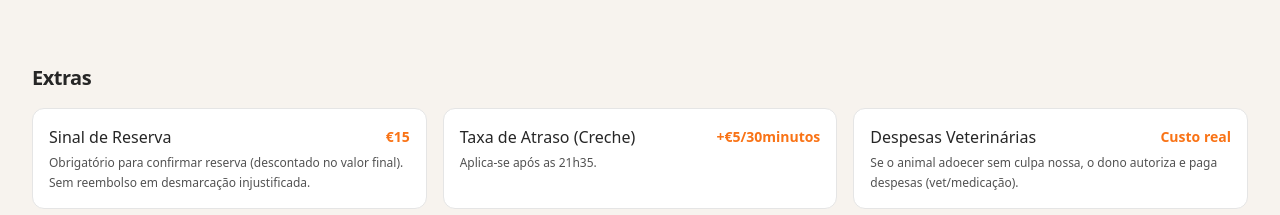
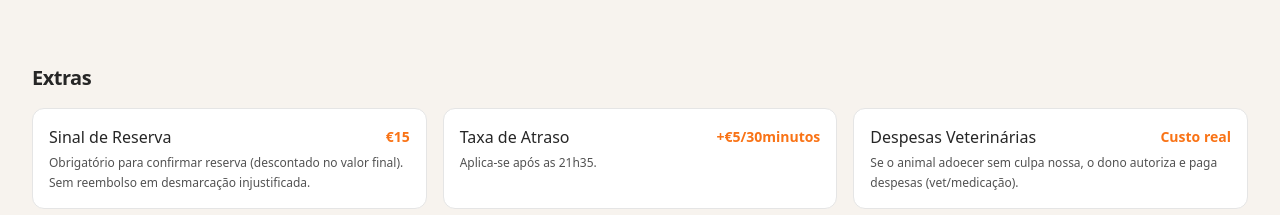
Before and after one commit to Drete457/4-patas, a React (Vite) app: page / in a window 1280 px wide. Shown: the part 2569-2784 px from the top of the page. Built offline with nearby package versions, Linux system fonts and the light colour scheme.

Commit message:
fix: simplify name of late fee in pricing options

```diff
--- a/src/data/pricing.ts
+++ b/src/data/pricing.ts
@@ -99,7 +99,7 @@ export const extras: Extra[] = [
   },
   {
     id: 'atraso',
-    name: 'Taxa de Atraso (Creche)',
+    name: 'Taxa de Atraso',
     price: '+€5/30minutos',
     description: 'Aplica-se após as 21h35.'
   },
```
